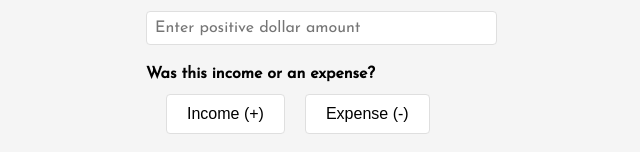
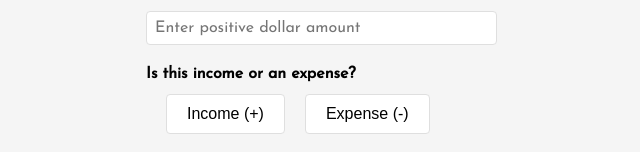
Before and after one commit to dougschallmoser/expense-tracker, a React (Create React App) app: page / in a window 1280 px wide. Shown: the part 508-660 px from the top of the page, without its empty margins (319-959 px from the left). Built offline with nearby package versions, Linux system fonts and the light colour scheme.

Commit message:
add regex for amount field to only allow two decimals

```diff
--- a/src/components/CreateTransaction.js
+++ b/src/components/CreateTransaction.js
@@ -12,6 +12,14 @@ function CreateTransaction() {
   })
 
   const handleChange = event => {
+    if (event.target.name === 'amount') {
+      const regexPattern = /^(\d+(\.\d{0,2})?|\.?\d{1,2})$/
+      if (!regexPattern.test(event.target.value)) {
+        return
+      }
+
+    }
+
     setTransaction({
       ...transaction,
       [event.target.name]: event.target.value
@@ -48,9 +56,9 @@ function CreateTransaction() {
         </div>
         <div>
           <label>Amount:</label>
-          <input type="number" min="0" placeholder="Enter positive dollar amount" name="amount" value={transaction.amount} onChange={handleChange} />
+          <input type="text" min="0" placeholder="Enter positive dollar amount" name="amount" value={transaction.amount} onChange={handleChange} />
         </div>
-        <h4>Was this income or an expense?</h4>
+        <h4>Is this income or an expense?</h4>
         <div className="amount-type">
           <input type="radio" id="income-type" name="type" value="income-type" onChange={handleChange} checked={transaction.type === "income-type"} />
           <label htmlFor="income-type">Income (+)</label>
```
